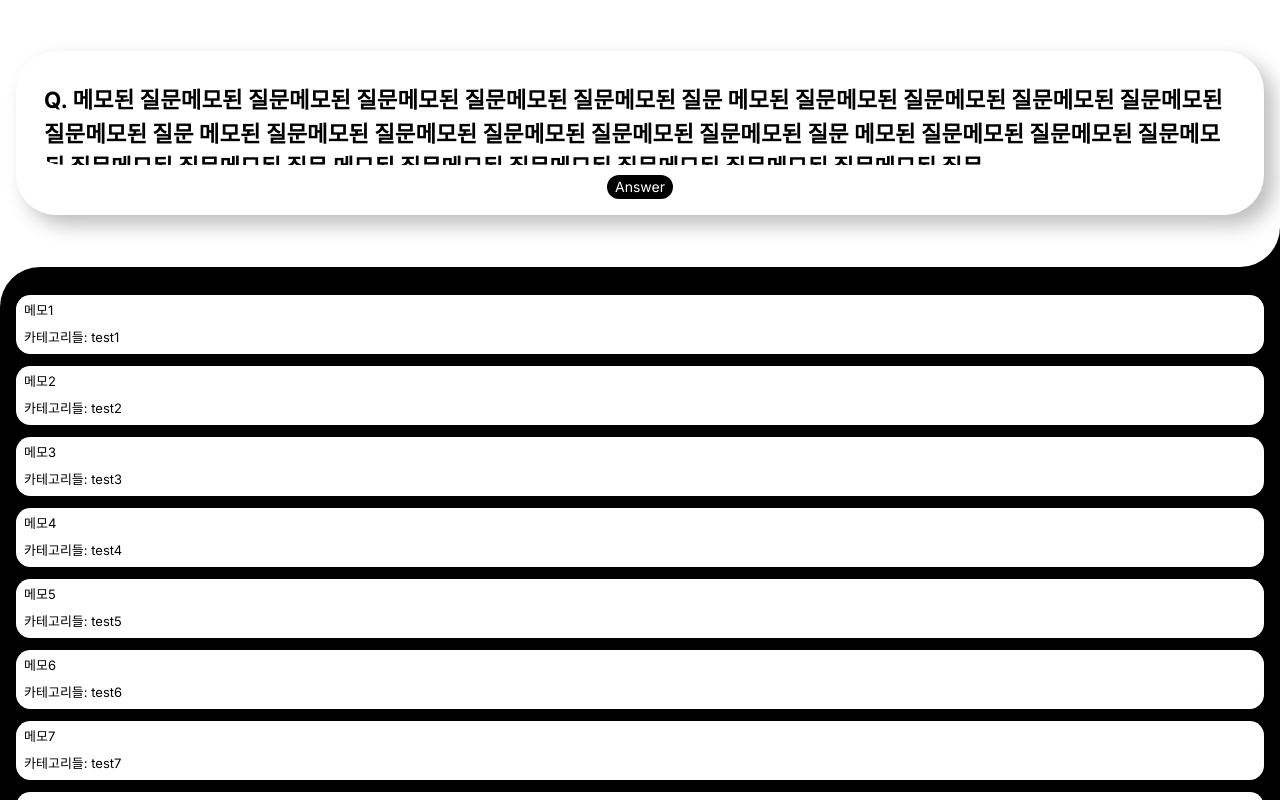
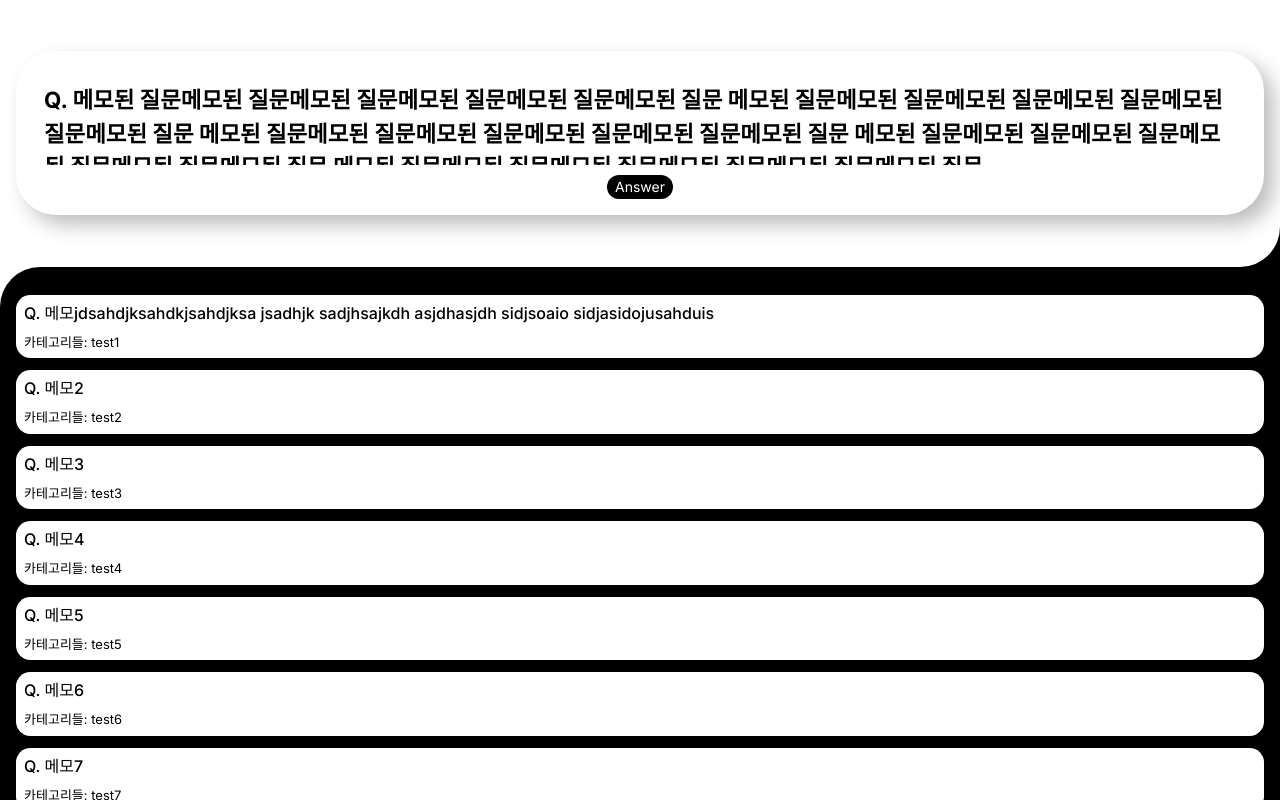
Before and after one commit to itscold96/memo-lie, a Next.js app: page / in a window 1280 px wide. Built offline with nearby package versions, Linux system fonts and the light colour scheme.

Commit message:
Style: 아토믹 span, paragraph 제작

```diff
--- a/components/atom/Question.tsx
+++ b/components/atom/Paragraph.tsx
@@ -4,7 +4,7 @@ interface QuestionProps {
   prefix?: string;
 }
 
-function Question(props: QuestionProps) {
+function Paragraph(props: QuestionProps) {
   return (
     <p className={props.className}>
       {props.prefix && props.prefix + ' '}
@@ -13,4 +13,4 @@ function Question(props: QuestionProps) {
   );
 }
 
-export default Question;
+export default Paragraph;
--- /dev/null
+++ b/components/atom/Span.tsx
@@ -0,0 +1,15 @@
+interface SpanProps {
+  prefix: string;
+  content: string;
+  className: string;
+}
+
+function Span(props: SpanProps) {
+  return (
+    <span className={props.className}>
+      {props.prefix} {props.content}
+    </span>
+  );
+}
+
+export default Span;
--- a/components/molecule/MemoItem.tsx
+++ b/components/molecule/MemoItem.tsx
@@ -1,3 +1,5 @@
+import Span from '@/components/atom/Span';
+
 interface MemoItemProps {
   title: string;
   category: string[];
@@ -7,10 +9,16 @@ function MemoItem(props: MemoItemProps) {
   return (
     <div
       className={
-        'flex flex-col bg-white text-black px-2 py-1.5 rounded-[0.9rem] gap-2'
+        'flex flex-col gap-2 rounded-[0.9rem] bg-white px-2 py-1.5  text-black'
       }
     >
-      <div>{props.title}</div>
+      <Span
+        prefix={'Q.'}
+        content={props.title}
+        className={
+          'line-clamp-2 h-full w-full overflow-hidden text-ellipsis text-base font-medium'
+        }
+      />
       <div>카테고리들: {props.category}</div>
     </div>
   );
--- a/components/molecule/memoCard.tsx
+++ b/components/molecule/memoCard.tsx
@@ -1,5 +1,5 @@
 import Button from '@/components/atom/Button';
-import Question from '@/components/atom/Question';
+import Paragraph from '@/components/atom/Paragraph';
 import { buttonStyle } from '@/components/style/styles';
 
 function MemoCard() {
@@ -20,16 +20,16 @@ function MemoCard() {
         'flex h-[70%] w-full flex-col items-center gap-2.5 rounded-[2.5rem] px-2 pb-4 pt-3 shadow-my-shadow'
       }
     >
-      <Question
+      <Paragraph
         prefix={'Q.'}
         content={QuestionValue}
         className={
-          'h-4/5 w-full overflow-y-auto rounded-[2.5rem] px-5 py-5 text-[1.4rem] font-bold scrollbar-hide'
+          'line-clamp-3 h-4/5 w-full overflow-hidden text-ellipsis  px-5 py-5 text-[1.4rem] font-bold'
         }
       />
       <div className={'flex h-1/5 items-center'}>
         <Button
-          className={buttonStyle({ theme: 'card', size: 'small' })}
+          className={buttonStyle({ mode: 'card', size: 'small' })}
           handle_click={handleClickShowAnswer}
         >
           <span>Answer</span>
--- a/components/style/styles.ts
+++ b/components/style/styles.ts
@@ -2,7 +2,7 @@ import { cva } from 'class-variance-authority';
 
 export const buttonStyle = cva('button', {
   variants: {
-    theme: {
+    mode: {
       card: 'h-full   rounded-2xl bg-black text-white',
       filter: 'h-full px-1 rounded-2xl bg-gray-400 text-black',
     },
@@ -11,9 +11,9 @@ export const buttonStyle = cva('button', {
       medium: 'text-base px-1',
     },
   },
-  compoundVariants: [{ theme: 'card', size: 'medium', className: 'uppercase' }],
+  compoundVariants: [{ mode: 'card', size: 'medium', className: 'uppercase' }],
   defaultVariants: {
-    theme: 'card',
+    mode: 'card',
     size: 'medium',
   },
 });
--- a/components/template/MemoList.tsx
+++ b/components/template/MemoList.tsx
@@ -2,7 +2,12 @@ import MemoItem from '@/components/molecule/MemoItem';
 
 function MemoList() {
   const testObjList = [
-    { id: 'm1', title: '메모1', category: ['test1'] },
+    {
+      id: 'm1',
+      title:
+        '메모jdsahdjksahdkjsahdjksa jsadhjk sadjhsajkdh asjdhasjdh sidjsoaio sidjasidojusahduis',
+      category: ['test1'],
+    },
     { id: 'm2', title: '메모2', category: ['test2'] },
     { id: 'm3', title: '메모3', category: ['test3'] },
     { id: 'm4', title: '메모4', category: ['test4'] },
@@ -20,7 +25,7 @@ function MemoList() {
     <section className={'h-2/3 w-full'}>
       <article
         className={
-          'flex flex-col gap-3 h-full w-full bg-black rounded-tl-[2.5rem] py-7 px-4 text-white overflow-y-auto scrollbar-hide'
+          'flex h-full w-full flex-col gap-3 overflow-y-auto rounded-tl-[2.5rem] bg-black px-4 py-7 text-white scrollbar-hide'
         }
       >
         {testObjList.map((test) => (
```
